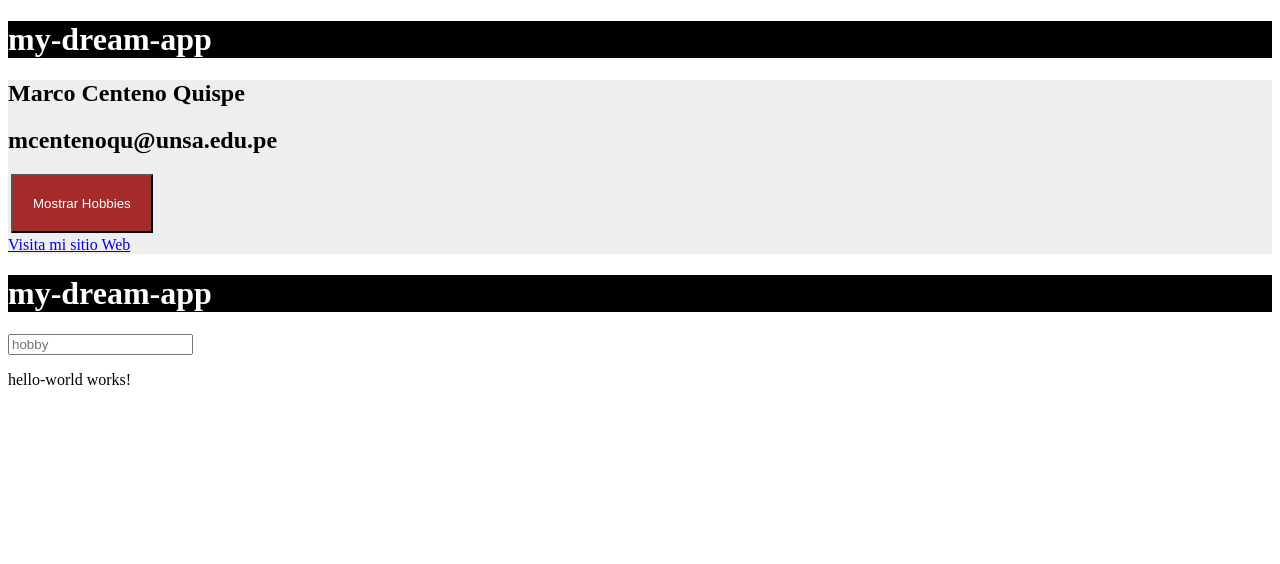
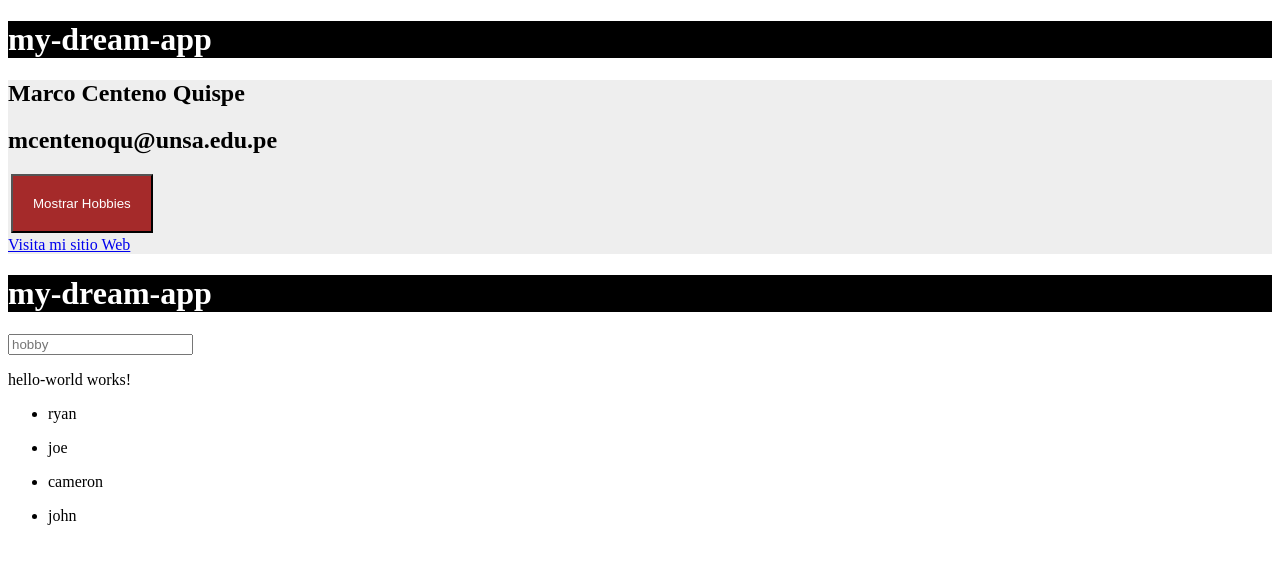
Before and after one commit to M-UNSA/Angular-My-Dream-App, an Angular app: page / in a window 1280 px wide. Shown: the top 564 px of the page. Built offline with nearby package versions, Linux system fonts and the light colour scheme.

Commit message:
Pasando datos al Componente user

```diff
--- a/src/app/app.component.html
+++ b/src/app/app.component.html
@@ -23,3 +23,8 @@
   <input #hobby type="text" placeholder="hobby">
 </form>
 <app-hello-world>Aqui</app-hello-world>
+<ul>
+  <li *ngFor="let user of users">
+    <app-user [nameUser]="user"></app-user>
+  </li>
+</ul>
--- a/src/app/app.component.ts
+++ b/src/app/app.component.ts
@@ -6,6 +6,8 @@
   styleUrls: ['./app.component.css']
 })
 export class AppComponent {
+  users = ['ryan','joe','cameron','john'];
+  activated = false;
   title = 'my-dream-app';
   name : string;
   email; // : string;
--- a/src/app/app.module.ts
+++ b/src/app/app.module.ts
@@ -4,11 +4,13 @@
 import { AppRoutingModule } from './app-routing.module';
 import { AppComponent } from './app.component';
 import { HelloWorldComponent } from './hello-world/hello-world.component';
+import { UserComponent } from './user/user.component';
 
 @NgModule({
   declarations: [
     AppComponent,
-    HelloWorldComponent
+    HelloWorldComponent,
+    UserComponent
   ],
   imports: [
     BrowserModule,
--- /dev/null
+++ b/src/app/user/user.component.html
@@ -0,0 +1 @@
+<p>{{ nameUser }}</p>
--- /dev/null
+++ b/src/app/user/user.component.ts
@@ -0,0 +1,16 @@
+import { Component, OnInit, Input } from '@angular/core';
+
+@Component({
+  selector: 'app-user',
+  templateUrl: './user.component.html',
+  styleUrls: ['./user.component.css']
+})
+export class UserComponent implements OnInit {
+  @Input() nameUser: any;
+
+  constructor() { }
+
+  ngOnInit(): void {
+  }
+
+}
```
Also changed, not shown: src/app/user/user.component.css (added), 1 other file (tests, documents, lock files or other folders).
